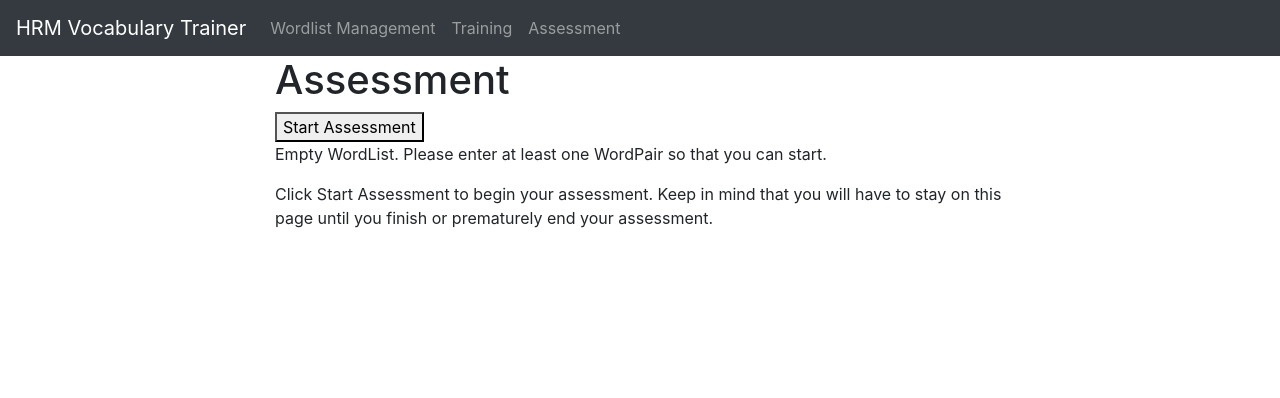
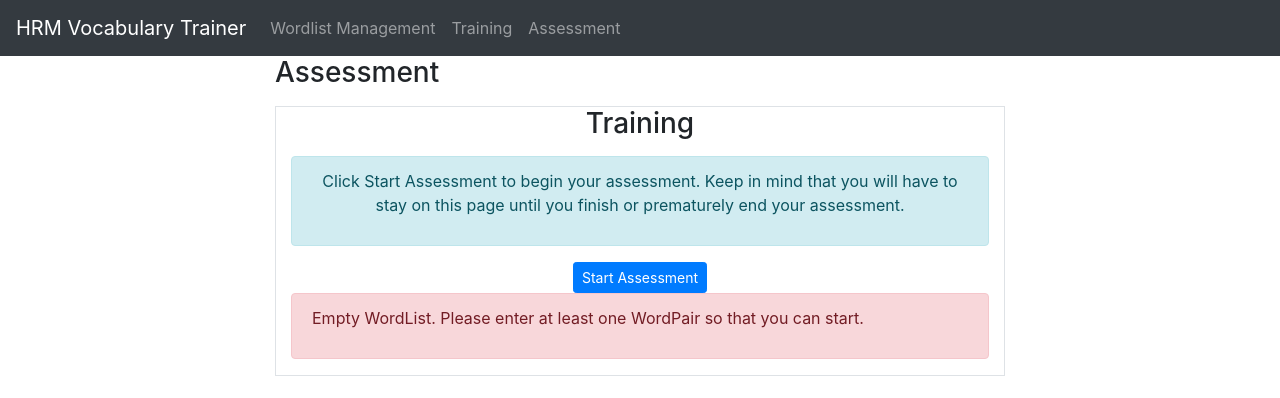
Before and after one commit to ojtanner/hrm-vocabular-trainer, an Angular app: page /assessment in a window 1280 px wide. Shown: the top 398 px of the page. Built offline with nearby package versions, Linux system fonts and the light colour scheme.

Commit message:
Add more Styling

```diff
--- a/src/app/assessment/assessment.component.html
+++ b/src/app/assessment/assessment.component.html
@@ -1,3 +1,3 @@
-<h1>Assessment</h1>
+<h3>Assessment</h3>
 
 <app-questionaire [isTraining]="false"></app-questionaire>
--- a/src/app/questionaire/questionaire.component.html
+++ b/src/app/questionaire/questionaire.component.html
@@ -1,28 +1,55 @@
-<button *ngIf="!this.hasStarted()" (click)="startQuestionaire()">
+<div class="container border mt-3">
+  <h3 class="text-center">Training</h3>
+
+  <div
+    class="text-center mt-3 alert alert-info"
+    *ngIf="!this.hasStarted(); else questionDisplay"
+  >
+    <p>{{ this.getGreetingMessage() }}</p>
+  </div>
+
+  <div class="col text-center mt-3">
+    <button
+      class="btn btn-primary btn-sm"
+      *ngIf="!this.hasStarted()"
+      (click)="startQuestionaire()"
+    >
       {{ this.getStartQuestionaireText() }}
     </button>
 
-<button *ngIf="this.hasStarted()" (click)="stopQuestionaire()">
+    <button
+      class="btn btn-danger btn-sm"
+      *ngIf="this.hasStarted()"
+      (click)="stopQuestionaire()"
+    >
       {{ this.getStopQuestionaireText() }}
     </button>
-
-<p>{{ this.getProblemMessage() }}</p>
-
-<div *ngIf="!this.hasStarted(); else questionDisplay">
-  <p>{{ this.getGreetingMessage() }}</p>
   </div>
 
+  <div class="alert alert-danger" *ngIf="this.hasProblems()">
+    <p>{{ this.getProblemMessage() }}</p>
+  </div>
+
+  <div col="row justify-content-center">
+    <div class="col text-center mt-3">
       <ng-template #questionDisplay>
         <p>{{ this.getProgressMessage() }}</p>
         <p>{{ this.getQuestionDisplayText() }}</p>
         <input type="text" [(ngModel)]="this.questionSpelling" />
-  <button type="submit" (click)="checkAnswer()">
+        <button
+          class="btn btn-info btn-sm"
+          type="submit"
+          (click)="checkAnswer()"
+        >
           {{ this.getAnswerSubmitText() }}
         </button>
       </ng-template>
+    </div>
+  </div>
 
   <p *ngIf="this.isTraining">{{ this.display }}</p>
 
-<p *ngIf="this.isFinishedAssessment()">
+  <p class="alert alert-info" *ngIf="this.isFinishedAssessment()">
     {{ this.getQuestionaireStatisticsMessage() }}
   </p>
+</div>
--- a/src/app/questionaire/questionaire.component.ts
+++ b/src/app/questionaire/questionaire.component.ts
@@ -27,6 +27,7 @@ export class QuestionaireComponent implements OnInit {
     this.answerLanguage = null;
     this.answerSpelling = null;
     this.display = '';
+    this.wordListQuestionaireService.resetQuestionaire();
   }
 
   ngOnInit(): void {}
@@ -44,6 +45,10 @@ export class QuestionaireComponent implements OnInit {
     return `Question ${
       this.wordListQuestionaireService.getNumberOfQuestionsAnswered() + 1
     } of ${this.wordListQuestionaireService.getNumberOfQuestionsTotal()}`;
+  }
+
+  public hasProblems(): boolean {
+    return !this.wordListQuestionaireService.canBeStarted();
   }
 
   public getProblemMessage(): string {
@@ -76,6 +81,10 @@ export class QuestionaireComponent implements OnInit {
     return this.wordListQuestionaireService.generateQuestionaireStatistics();
   }
   // Messages End
+
+  public hasDisplayText(): boolean {
+    return this.display.length > 0;
+  }
 
   public isFinishedAssessment(): boolean {
     return (
--- a/src/app/training/training.component.html
+++ b/src/app/training/training.component.html
@@ -1,3 +1 @@
-<h1>Training</h1>
-
 <app-questionaire [isTraining]="true"></app-questionaire>
```
Lines whose indentation alone changed are shown as unchanged.
